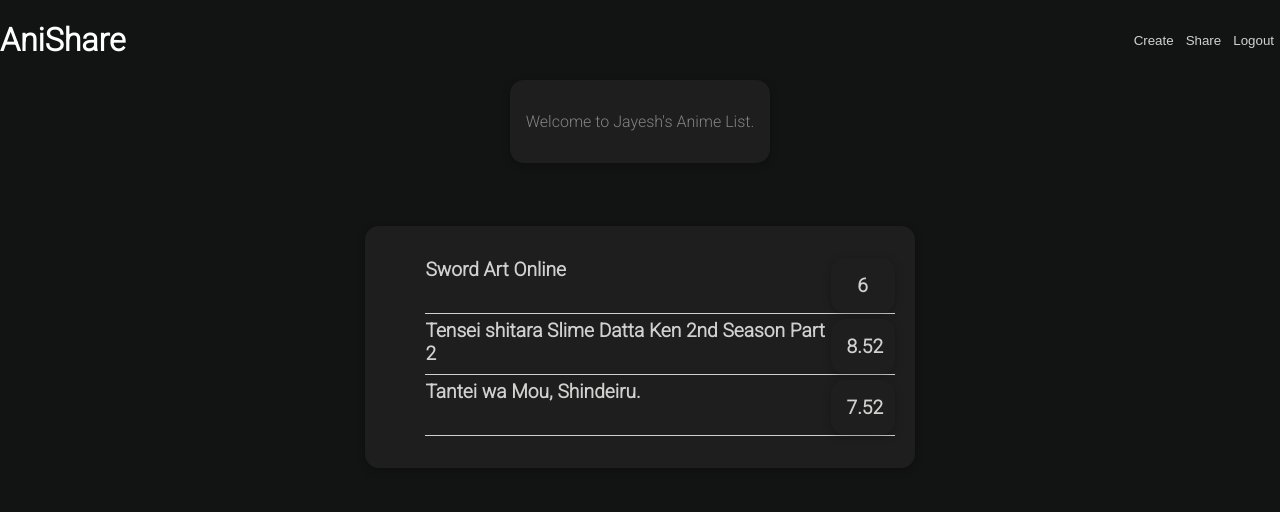
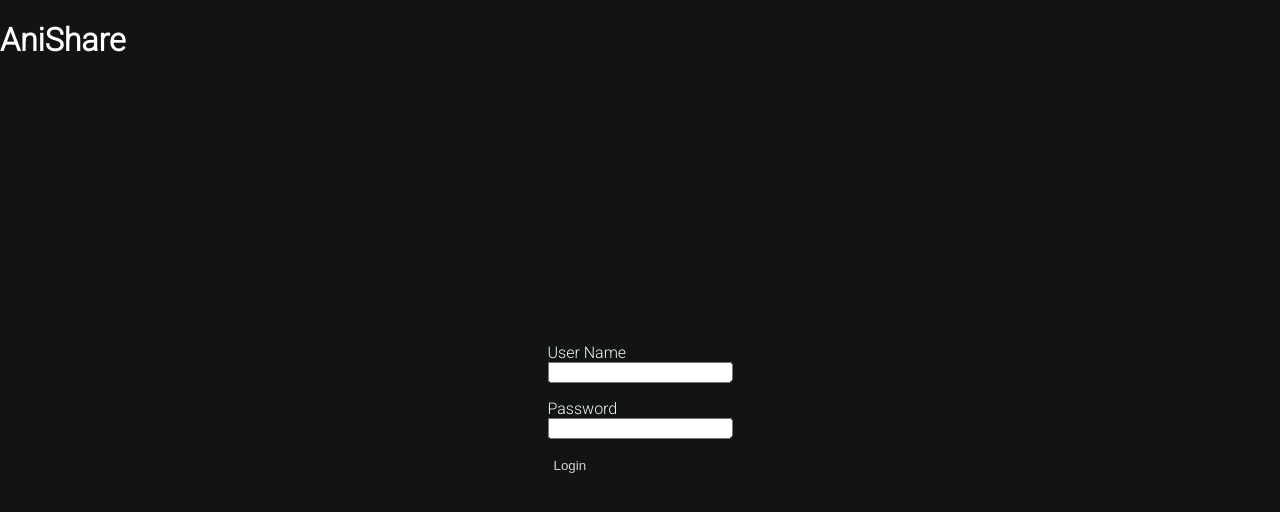
Before and after one commit to jayesht47/AniShare, a React (Create React App) app: page / in a window 1280 px wide. Shown: the top 512 px of the page. Built offline with nearby package versions, Linux system fonts and the light colour scheme.

Commit message:
completed login functionality

```diff
--- a/src/App.js
+++ b/src/App.js
@@ -1,14 +1,20 @@
-import { Fragment } from "react";
+import { Fragment, useContext } from "react";
 import AnimeList from "./Components/Anime/AnimeList";
 import ListSummary from "./Components/ListSummary";
+import Login from "./Components/Login/Login";
 import Header from "./Layout/Header";
+import AuthContext from "./Store/auth-context";
 
 function App() {
+
+  const authContextData = useContext(AuthContext);
+
   return (
     <Fragment>
       <Header />
-      <ListSummary userName = "Jayesh"/>
-      <AnimeList userName = "Jayesh"/>
+      {! authContextData.isLoggedIn &&  <Login/>}
+      {authContextData.isLoggedIn && <ListSummary userName = "Jayesh"/>}
+      {authContextData.isLoggedIn && <AnimeList userName = "Jayesh"/>}
     </Fragment>
   );
 }
--- a/src/Components/Login/Login.js
+++ b/src/Components/Login/Login.js
@@ -1,17 +1,42 @@
+import { useContext, useState } from "react";
+import Button from "../../UI/Button";
+import Input from "../../UI/Input";
+import classes from "./Login.module.css";
+import AuthContext from "../../Store/auth-context";
 
-import Input from "../../UI/Input";
+const Login = (props) => {
 
-const Login = props =>{
+    const authContextData = useContext(AuthContext);
 
-    return(
-        <form>
-            <Input type = "text" label = "User Name" />
-            <Input type = "password" label = "Password"/>
+    const [userName, setUserName] = useState("");
+    const [password, setPassword] = useState("");
+
+    const userNameChangeHandler = (event) => {
+        setUserName(event.target.value);
+    }
+
+    const passwordChangeHandler = (event) => {
+        setPassword(event.target.value);
+    }
 
 
-        </form>
-    );
+    const submitHandler = (event) =>{
 
-}
+        console.info("Inside submit Handler");
+        event.preventDefault();
+        authContextData.onLogin(userName,password);
 
-export default  Login;
+    }
+
+  return (
+    <div className={classes.loginForm}>
+      <form onSubmit={submitHandler}>
+        <Input type="text" label="User Name" value = {userName} onChange = {userNameChangeHandler} />
+        <Input type="password" label="Password" value = {password} onChange ={passwordChangeHandler}/>
+        <Button content="Login" />
+      </form>
+    </div>
+  );
+};
+
+export default Login;
--- a/src/Components/Login/Login.module.css
+++ b/src/Components/Login/Login.module.css
@@ -0,0 +1,9 @@
+
+
+.loginForm{
+    position: absolute;
+    top: 50%;
+    left: 50%;
+    transform: translateX(-50%) translateY(-50%);
+
+}
--- a/src/Layout/Header.js
+++ b/src/Layout/Header.js
@@ -1,14 +1,19 @@
 import classes from "./Header.module.css";
 import Button from "../UI/Button";
+import AuthContext from "../Store/auth-context";
+import { useContext } from "react";
 
 const Header = () => {
+
+  const authContextData = useContext(AuthContext);
+
   return (
     <div className={classes.header}>
       <h1 >AniShare</h1>
       <div className = {classes.menu}>
-        <Button content = "Create" />
-        <Button content = "Share" />
-        <Button content = "Logout" />
+        {authContextData.isLoggedIn && <Button content = "Create" />}
+        {authContextData.isLoggedIn && <Button content = "Share" />}
+        {authContextData.isLoggedIn && <Button content = "Logout" />}
       </div>
     </div>
   );
--- a/src/Store/auth-context.js
+++ b/src/Store/auth-context.js
@@ -1,9 +1,10 @@
 import React,{ useState,useEffect } from "react";
 
-const AuthContext = React.createContext(
-    isLoggedIn = false,
-    onLogout = () =>  {},
-    onLogin(userName,password) = () => {}
+const AuthContext = React.createContext({
+    isLoggedIn : false,
+    onLogout : () =>  {},
+    onLogin : (userName,password) => {}
+}
 )
 
 const AuthContextProvider = props =>{
@@ -26,8 +27,9 @@ const AuthContextProvider = props =>{
 
     const loginHandler = (userName,password) =>{
 
+        console.info("Inside loginHandler");
         setIsLoggedIn(true);
-        localStorage.setItem("isLoggedIn",'0');
+        localStorage.setItem("isLoggedIn",'1');
     }
 
 
@@ -35,7 +37,8 @@ const AuthContextProvider = props =>{
         <AuthContext.Provider
             value ={{
                 isLoggedIn:isLoggedIn,
-                onLogout : logoutHandler,
+                onLogin : loginHandler,
+                onLogout : logoutHandler
 
             }}>
             {props.children}
--- a/src/UI/Input.js
+++ b/src/UI/Input.js
@@ -2,7 +2,7 @@ import classses from './Input.module.css';
 
 const Input = (props) => {
   return (
-    <div>
+    <div className={classses.control}>
       <label htmlFor={props.label}>{props.label}</label>
       <input
         type={props.type}
--- a/src/UI/Input.module.css
+++ b/src/UI/Input.module.css
@@ -0,0 +1,16 @@
+
+
+.control{
+    margin: 1rem 0;
+    display: flex;
+    align-items: stretch;
+    flex-direction: column;
+}
+
+.control label{
+    color: aliceblue;
+}
+
+.control button{
+    align-self: center;
+}
--- a/src/index.js
+++ b/src/index.js
@@ -1,14 +1,17 @@
-import React from 'react';
-import ReactDOM from 'react-dom';
-import './index.css';
-import App from './App';
-import reportWebVitals from './reportWebVitals';
+import React from "react";
+import ReactDOM from "react-dom";
+import "./index.css";
+import App from "./App";
+import reportWebVitals from "./reportWebVitals";
+import { AuthContextProvider } from "./Store/auth-context";
 
 ReactDOM.render(
   <React.StrictMode>
-    <App />
+    <AuthContextProvider>
+      <App />
+    </AuthContextProvider>
   </React.StrictMode>,
-  document.getElementById('root')
+  document.getElementById("root")
 );
 
 // If you want to start measuring performance in your app, pass a function
```
